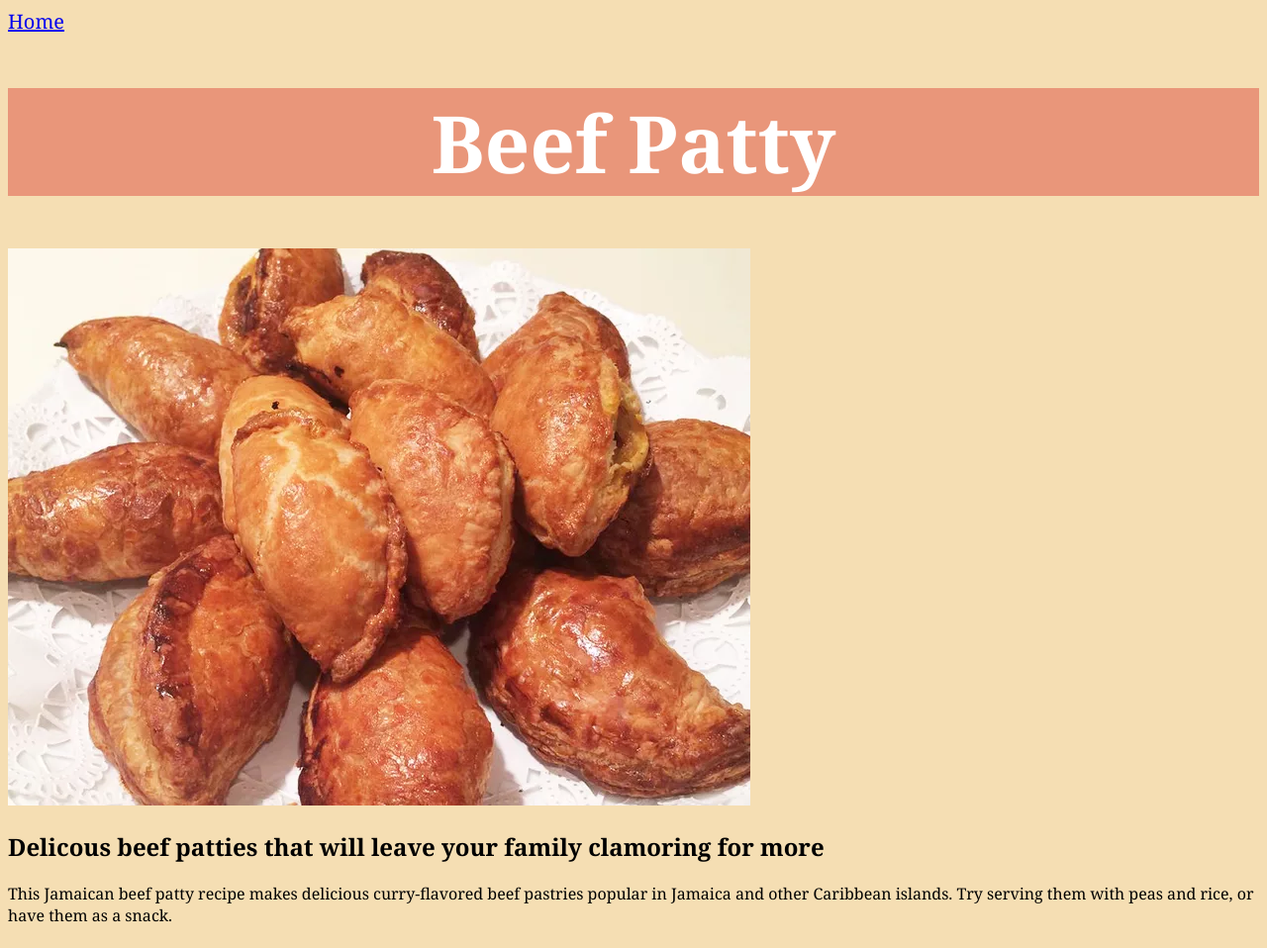
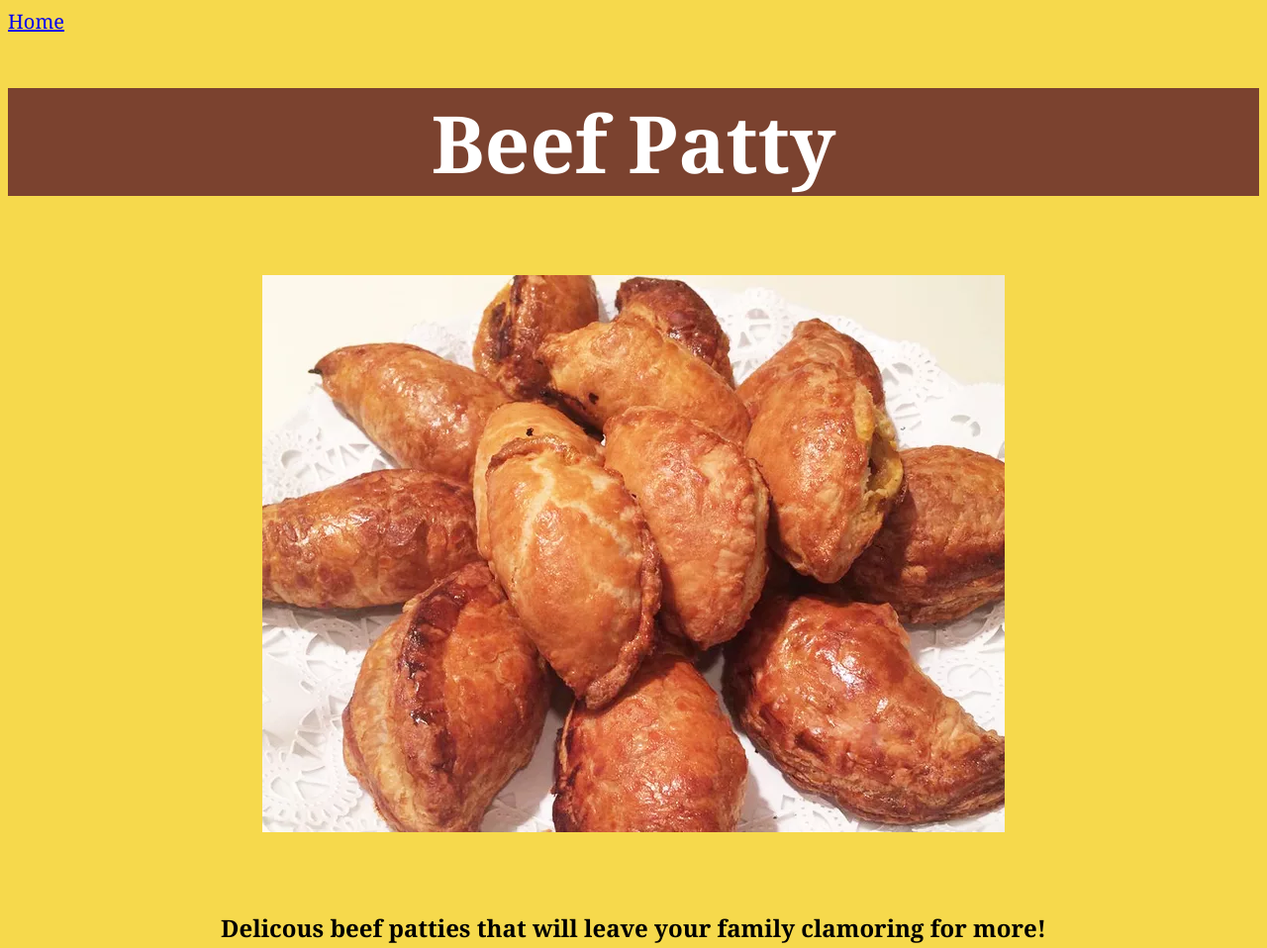
Before and after one commit to c-rosario/odin-recipes, a plain HTML site: page recipes/beefpatty.html in a window 1280 px wide. Shown: the top 958 px of the page at 99% size. Drawn offline with Linux system fonts and the light colour scheme.

Commit message:
Change color theme ofwebsite

```diff
--- a/recipes/beefpatty.html
+++ b/recipes/beefpatty.html
@@ -14,9 +14,9 @@
 
     <img src="../images/jamaican-beef-patties.jpg" alt="A plate of beef patties">
 
-    <h2>Delicous beef patties that will leave your family clamoring for more</h2>
+    <h2 class="tagline">Delicous beef patties that will leave your family clamoring for more!</h2>
 
-    <p>This Jamaican beef patty recipe makes delicious curry-flavored beef pastries
+    <p class="recipedesc">This Jamaican beef patty recipe makes delicious curry-flavored beef pastries
         popular in Jamaica and other Caribbean islands. Try serving them with peas
         and rice, or have them as a snack.</p>
 
--- a/styles.css
+++ b/styles.css
@@ -1,16 +1,32 @@
 body {
-    background-color: wheat;
+    background-color: rgb(246, 217, 76);
     font-family: Georgia, 'Times New Roman', Times, serif;
 }
 
 h1 {
     color: white;
-    background-color: darksalmon;
+    background-color: rgb(123, 66, 47);
     font-size: 80px;
     text-align: center;
 }
 
 .homebutton {
     font-size: 20px;
+}
+
+img {
+    display: block;
+    margin-left: auto;
+    margin-right: auto;
+    margin-top: 80px;
+    margin-bottom: 80px;
+}
+
+.recipedesc,
+.tagline {
+    text-align: center;
+}
+
+.recipedesc {
 
 }
```
